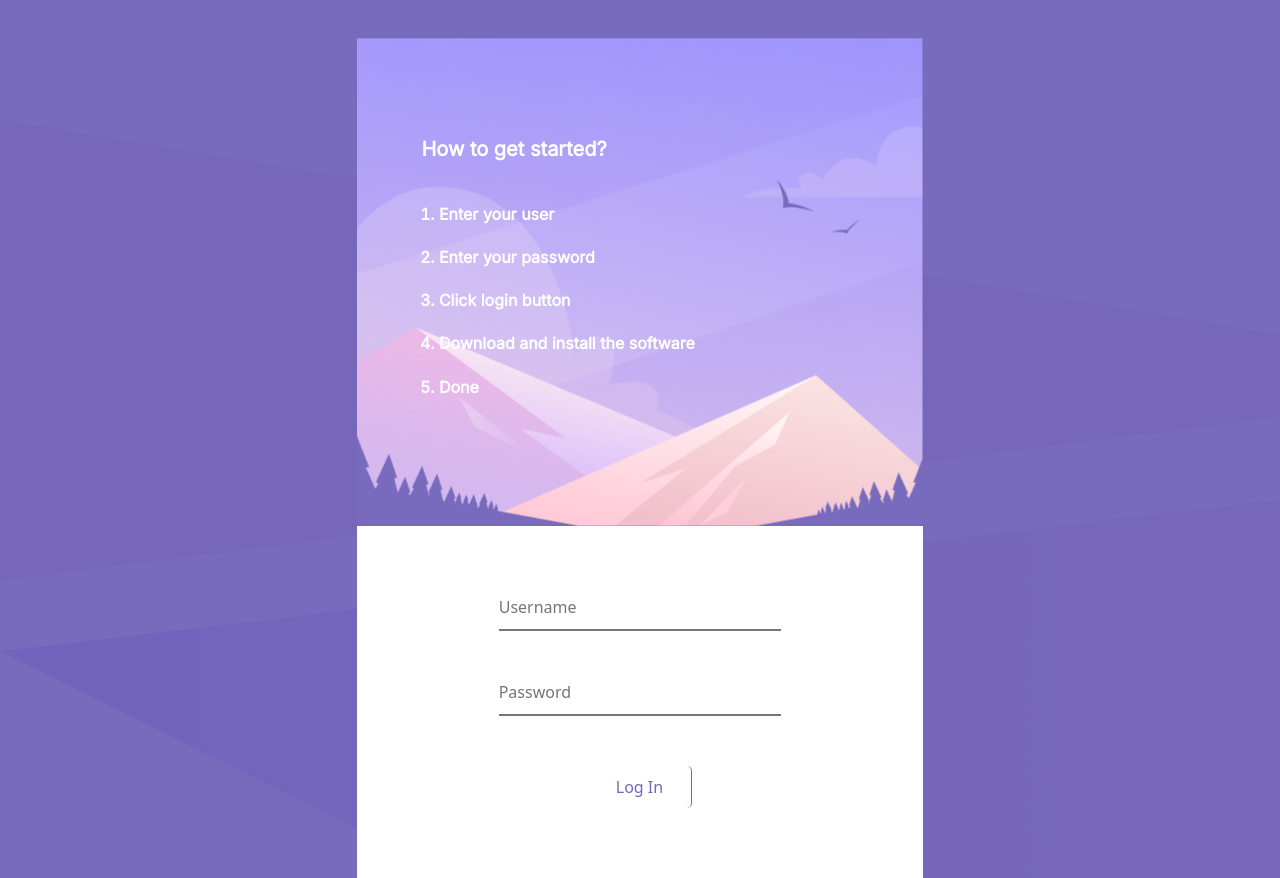
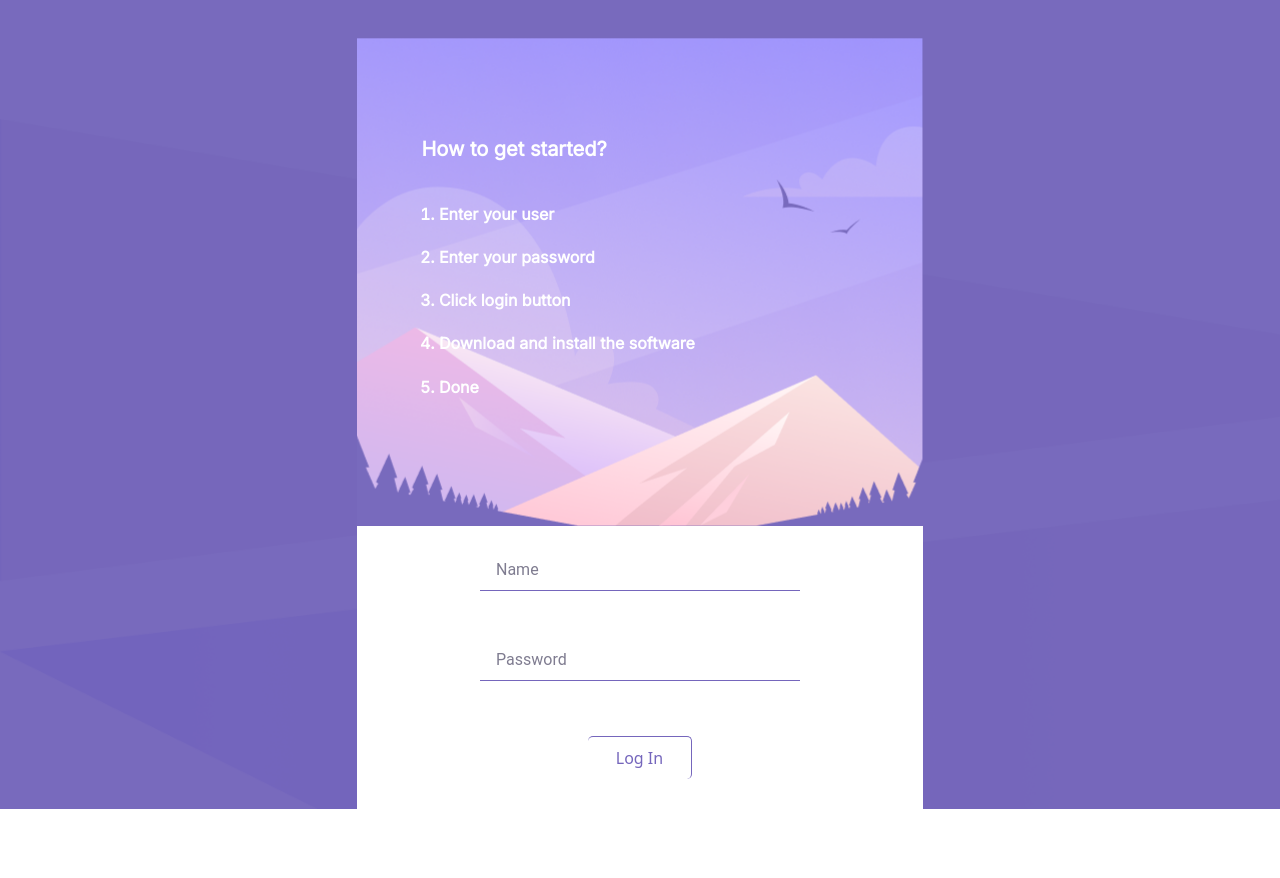
Before and after one commit to PedroGontijo13/WebAssignment, a plain HTML site: page cssAssignment/assignment4/index.html in a window 1280 px wide. After the commit the page ends 809 px from the top, so only its background shows below. Drawn offline with Linux system fonts and the light colour scheme.

Commit message:
Assignment4 ✅

```diff
--- a/cssAssignment/assignment4/index.html
+++ b/cssAssignment/assignment4/index.html
@@ -33,15 +33,32 @@
           </ol>
         </div>
         <div class="form-area">
-          <div class="input-area">
-            <input type="text" placeholder="Username" />
-            <label for="username"></label>
-            <br />
-            <input type="text" placeholder="Password" />
-            <label for="password"></label>
-            <br />
-            <button>Log In</button>
+          <div class="container name-area">
+            <input
+              type="text"
+              id="name"
+              autocomplete="off"
+              placeholder=""
+              class="form-input"
+            />
+            <img
+              src="./assets/Group 1.png"
+              style="float: left !important"
+              alt=""
+            />
+            <label for="name">Name</label>
           </div>
+          <div class="container">
+            <input
+              type="password"
+              id="password"
+              autocomplete="off"
+              placeholder=""
+              class="form-input input2"
+            />
+            <label for="password">Password</label>
+          </div>
+          <button>Log In</button>
         </div>
       </div>
     </main>
--- a/cssAssignment/assignment4/style.css
+++ b/cssAssignment/assignment4/style.css
@@ -51,56 +51,84 @@ li {
   margin-top: 3%;
 }
 
-.form-area {
-  margin: auto;
-  width: 565.23px;
-  background-color: white;
-  display: flex;
-  justify-content: center;
-}
-
-.input-area {
-  margin: 40px 0px;
-  text-align: center;
-  width: 100%;
+.container {
+  width: 90%;
+  max-width: 20em;
+  height: 2.5em;
   position: relative;
 }
 
-input {
-  width: 50%;
-  border-top: none;
-  border-right: none;
-  border-left: none;
-  padding: 12px 0%;
-  margin: 20px 0px;
-  font-family: system-ui, -apple-system, BlinkMacSystemFont, "Segoe UI", Roboto,
-    Oxygen, Ubuntu, Cantarell, "Open Sans", "Helvetica Neue", sans-serif;
+.form-area {
+  background-color: #fff;
+  display: flex;
+  flex-direction: column;
+  justify-content: center;
+  align-items: center;
+  margin: auto;
+  width: 565.23px;
+}
+
+.container {
+  margin: 25px 0px;
+}
+
+.form-input {
+  height: 100%;
+  width: 100%;
+  outline: none;
+  color: black;
+  padding-left: 1em;
+}
+
+.name-area {
+  display: flex !important;
+  border-bottom: 1px solid #7566bc !important;
+}
+
+.name-area img {
+  opacity: 0;
+}
+
+input:focus ~ img {
+  opacity: 1;
+  position: absolute;
+  left: 94.39%;
+  right: 0%;
+  top: 50%;
+  bottom: 27.52%;
+}
+
+label {
+  font-family: Roboto;
   font-size: 16px;
   font-weight: 400;
   line-height: 19px;
   letter-spacing: 0em;
   text-align: left;
-  transition: 0.1s ease-out;
-  outline: none;
+  color: #7f7c90 !important;
+  position: absolute;
+  background-color: #fff;
+  color: black;
+  left: 1em;
+  top: 0.55em;
+  cursor: text;
+  transition: top 350ms ease-in, font-size 350ms ease-in;
 }
 
-label {
-  position: absolute;
-  font-size: 1rem;
-  left: 0;
-  top: 50%;
-  transform: translateY(-50%);
-  background-color: white;
-  color: gray;
-  padding: 0 0.3rem;
-  margin: 0 0.5rem;
-  transition: 0.1s ease-out;
-  transform-origin: left top;
-  pointer-events: none;
+input {
+  border: none;
 }
 
-input:focus {
-  border-color: #6200ee;
+.input2 {
+  border-bottom: 1px solid #7566bc;
+}
+
+input[type="text"]:focus label,
+.form-input:not(:placeholder-shown).form-input:focus ~ label {
+  top: -0.5em;
+  font-size: 0.75rem;
+  padding: 0.05em;
+  color: #7566bc !important;
 }
 
 button {
@@ -118,17 +146,17 @@ button {
   border: 1.5px solid #7566bc;
   border-style: solid none none none;
   border-radius: 5px;
-  animation: myMove 2s infinite;
+  animation: myMove 4s infinite;
 }
 
 @keyframes myMove {
   50% {
-    border-style: none solid none none;
+    border-style: solid solid none none;
   }
   75% {
     border-style: none none solid none;
   }
   100% {
-    border-style: none none none solid;
+    border-style: none none solid solid;
   }
 }
```
Also changed, not shown: cssAssignment/assignment4/assets/Group 1.png (added).
